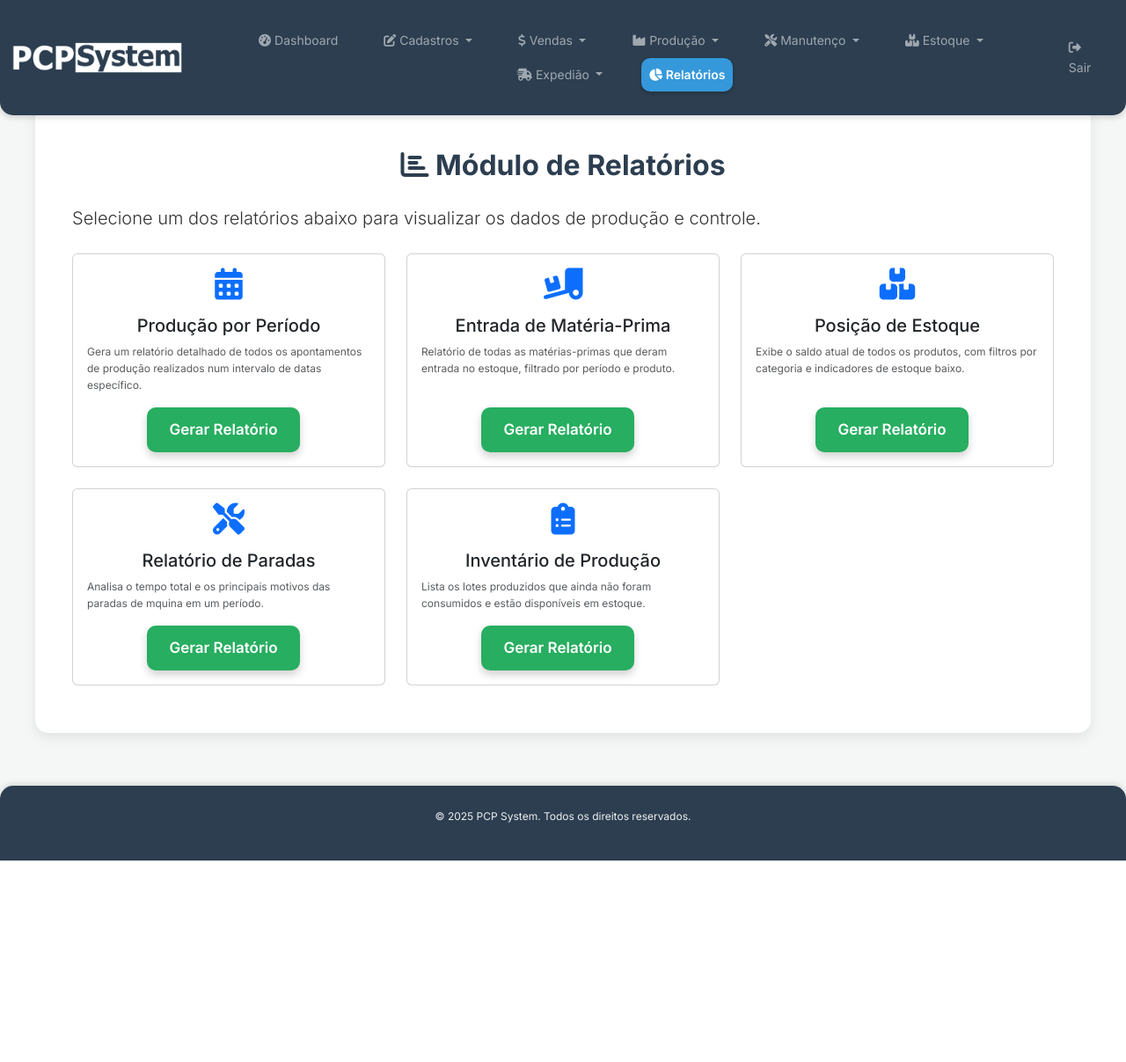
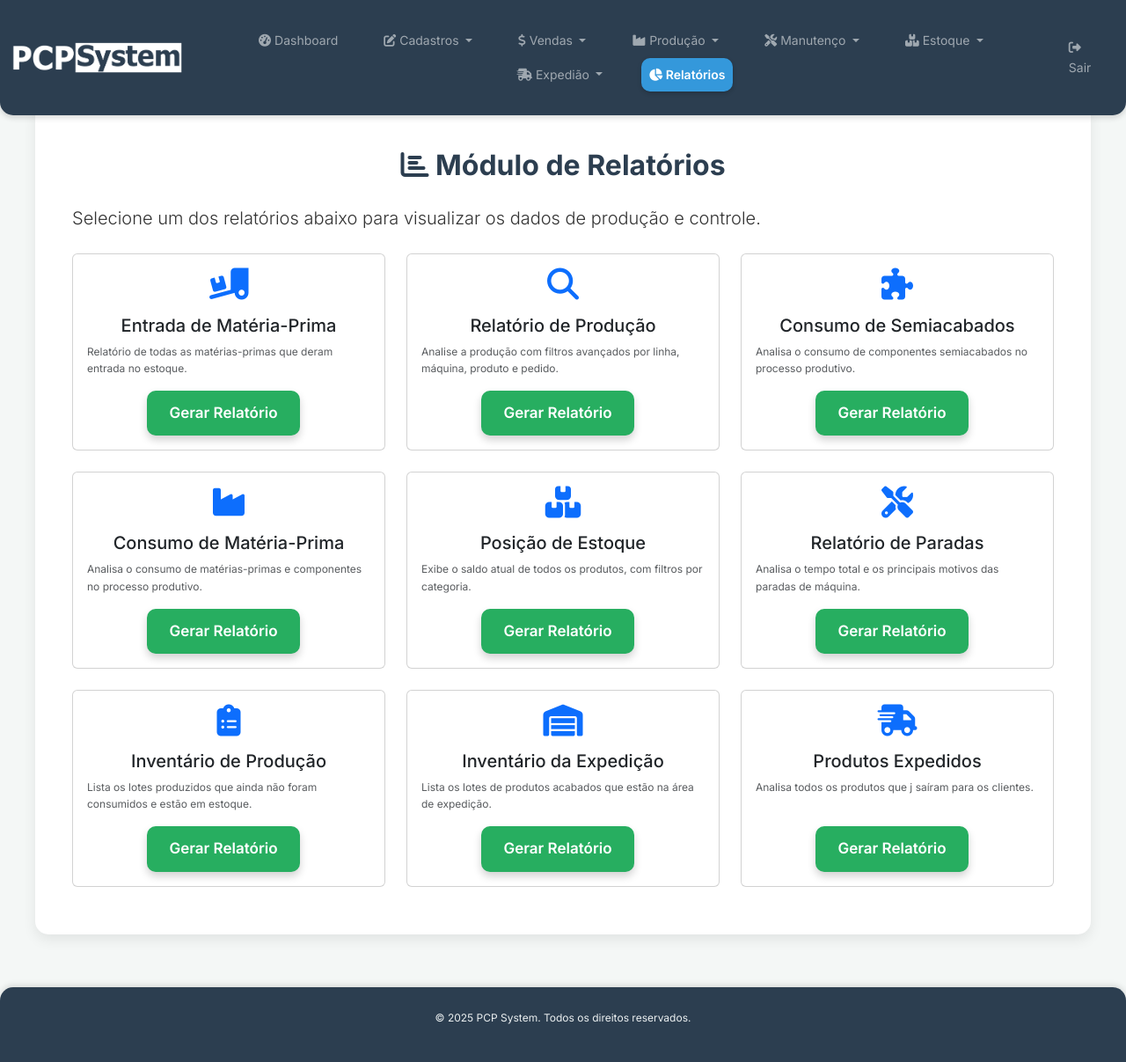
Before and after one commit to jtek001/pcp, a PHP site: page /pcp_system/modules/relatorios/index.php in a window 1280 px wide. Shown: the whole page at 88% size. Before the commit the page ends 978 px from the top, so only its background shows below. Run offline with PHP 8.4, Linux system fonts and the light colour scheme; the visitor is signed in with stand-in values (Sample User, id 1).

Commit message:
Update index.php

```diff
--- a/public_html/modules/relatorios/index.php
+++ b/public_html/modules/relatorios/index.php
@@ -6,35 +6,59 @@ require_once __DIR__ . '/../../includes/header.php';
 
 // Lista de relatórios disponíveis.
 $relatorios_disponiveis = [
-    [
-        'titulo' => 'Produção por Período',
-        'descricao' => 'Gera um relatório detalhado de todos os apontamentos de produção realizados num intervalo de datas específico.',
-        'link' => 'relatorio_producao_periodo.php',
-        'icone' => 'fa-calendar-alt'
-    ],
-    [
+  [
         'titulo' => 'Entrada de Matéria-Prima',
-        'descricao' => 'Relatório de todas as matérias-primas que deram entrada no estoque, filtrado por período e produto.',
+        'descricao' => 'Relatório de todas as matérias-primas que deram entrada no estoque.',
         'link' => 'relatorio_entradas_materiais.php',
         'icone' => 'fa-truck-loading'
     ],
     [
+        'titulo' => 'Relatório de Produção',
+        'descricao' => 'Analise a produção com filtros avançados por linha, máquina, produto e pedido.',
+        'link' => 'relatorio_producao_detalhado.php',
+        'icone' => 'fa-search'
+    ],
+        [
+        'titulo' => 'Consumo de Semiacabados',
+        'descricao' => 'Analisa o consumo de componentes semiacabados no processo produtivo.',
+        'link' => 'relatorio_consumo_semiacabados.php',
+        'icone' => 'fa-puzzle-piece'
+    ],
+   [
+        'titulo' => 'Consumo de Matéria-Prima',
+        'descricao' => 'Analisa o consumo de matérias-primas e componentes no processo produtivo.',
+        'link' => 'relatorio_consumo_materia_prima.php',
+        'icone' => 'fa-industry'
+    ],
+    [
         'titulo' => 'Posição de Estoque',
-        'descricao' => 'Exibe o saldo atual de todos os produtos, com filtros por categoria e indicadores de estoque baixo.',
+        'descricao' => 'Exibe o saldo atual de todos os produtos, com filtros por categoria.',
         'link' => 'relatorio_estoque.php',
         'icone' => 'fa-boxes-stacked'
     ],
     [
         'titulo' => 'Relatório de Paradas',
-        'descricao' => 'Analisa o tempo total e os principais motivos das paradas de mquina em um período.',
-        'link' => '../manutencao/relatorio_paradas.php', // Link para o relatório no módulo de manutenção
+        'descricao' => 'Analisa o tempo total e os principais motivos das paradas de máquina.',
+        'link' => '../manutencao/relatorio_paradas.php',
         'icone' => 'fa-tools'
     ],
     [
         'titulo' => 'Inventário de Produção',
-        'descricao' => 'Lista os lotes produzidos que ainda não foram consumidos e estão disponíveis em estoque.',
+        'descricao' => 'Lista os lotes produzidos que ainda não foram consumidos e estão em estoque.',
         'link' => 'relatorio_inventario.php',
         'icone' => 'fa-clipboard-list'
+    ],
+    [
+        'titulo' => 'Inventário da Expedição',
+        'descricao' => 'Lista os lotes de produtos acabados que estão na área de expedição.',
+        'link' => 'relatorio_inventario_expedicao.php',
+        'icone' => 'fa-warehouse'
+    ],
+    [
+        'titulo' => 'Produtos Expedidos',
+        'descricao' => 'Analisa todos os produtos que j saíram para os clientes.',
+        'link' => 'relatorio_produtos_expedidos.php',
+        'icone' => 'fa-shipping-fast'
     ]
 ];
 
```
